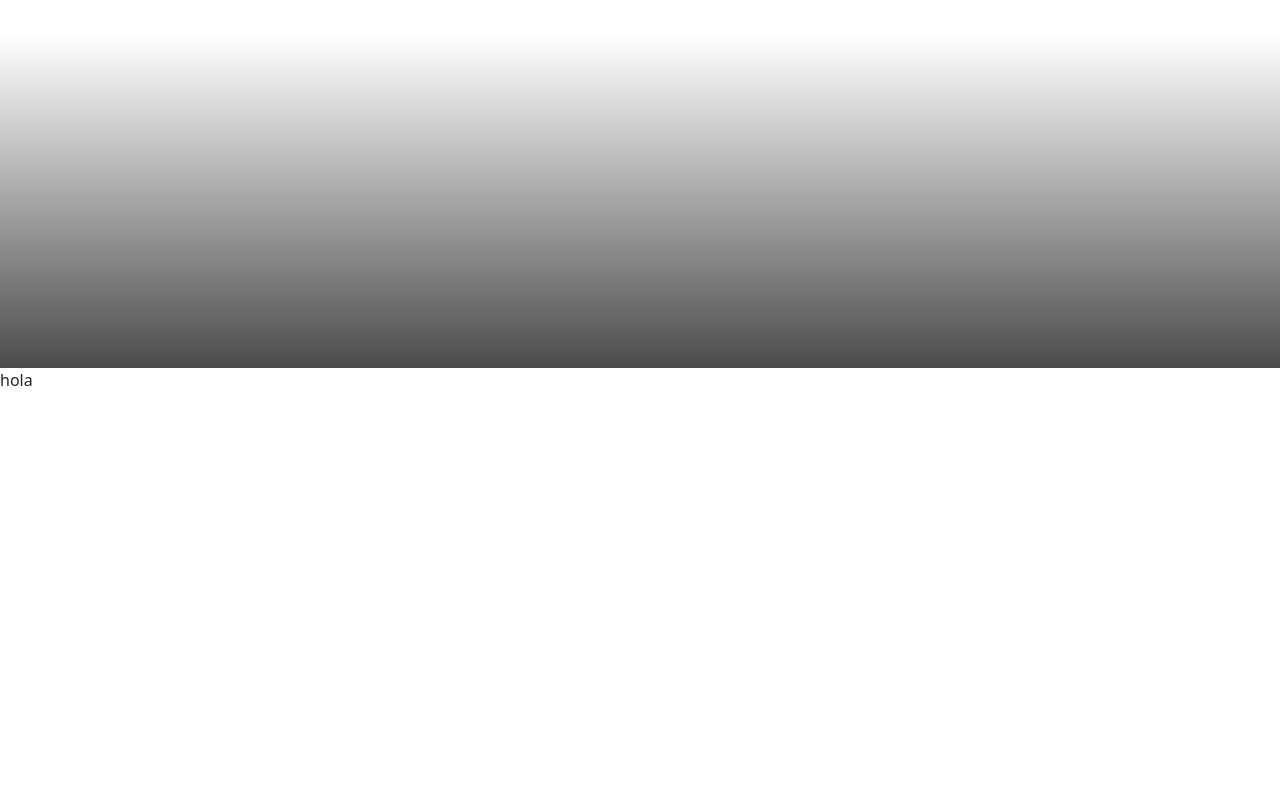
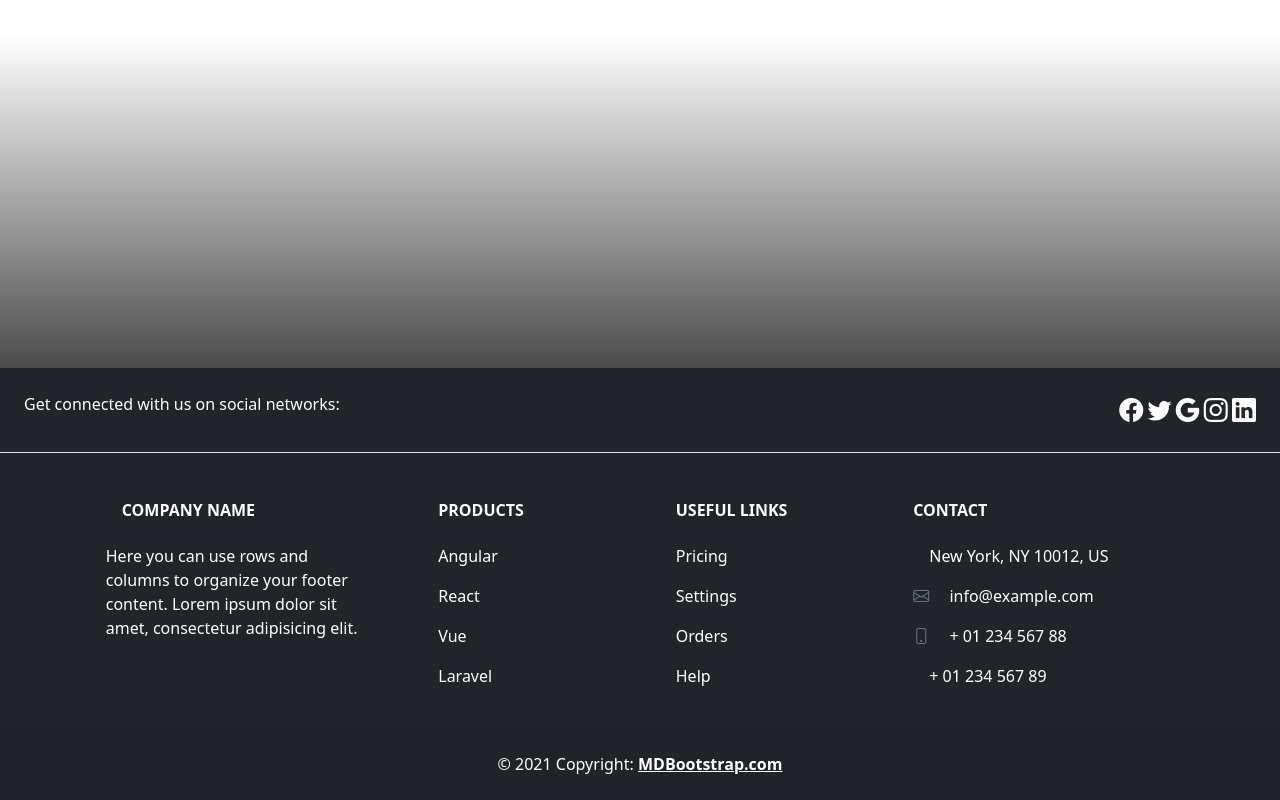
Before and after one commit to LuisDevelops/Repositorio-de-testeo, a plain HTML site: page index.html in a window 1280 px wide. Shown: the part 377-1177 px from the top of the page. Before the commit the page ends 800 px from the top, so only its background shows below. Drawn offline with nearby package versions, Linux system fonts and the light colour scheme.

Commit message:
Footer agregado

```diff
--- a/index.html
+++ b/index.html
@@ -6,6 +6,7 @@
   <meta name="viewport" content="width=device-width, initial-scale=1.0">
   <link rel="stylesheet" href="custom.css">
   <link href="https://cdn.jsdelivr.net/npm/bootstrap@5.3.0-alpha3/dist/css/bootstrap.min.css" rel="stylesheet" integrity="sha384-KK94CHFLLe+nY2dmCWGMq91rCGa5gtU4mk92HdvYe+M/SXH301p5ILy+dN9+nJOZ" crossorigin="anonymous">
+  <link rel="stylesheet" href="https://cdn.jsdelivr.net/npm/bootstrap-icons@1.10.4/font/bootstrap-icons.css">
   <title>Capsule Corporation</title>
 </head>
 <body>
@@ -21,28 +22,28 @@
         <div class="collapse navbar-collapse" id="navbarNavDropdown">
           <ul class="navbar-nav">
             <li class="nav-item">
-              <a class="nav-link mx-5 px-5 active" aria-current="page" href="https://luisdevelops.github.io/Repositorio-de-testeo/">Inicio</a>
+              <a class="nav-link text-white mx-5 px-5 active" aria-current="page" href="https://luisdevelops.github.io/Repositorio-de-testeo/">Inicio</a>
             </li>
             <li class="nav-item">
-              <a class="nav-link mx-5 px-5" href="#">Servicios</a>
+              <a class="nav-link text-white mx-5 px-5" href="#">Servicios</a>
             </li>
             <li class="nav-item">
-              <a class="nav-link mx-5 px-5" href="https://luisdevelops.github.io/Repositorio-de-testeo/contacto.html">Contacto</a>
+              <a class="nav-link text-white mx-5 px-5" href="https://luisdevelops.github.io/Repositorio-de-testeo/contacto.html">Contacto</a>
             </li>
             <li class="nav-item dropdown">
-              <a class="nav-link mx-5 px-5 dropdown-toggle" href="#" role="button" data-bs-toggle="dropdown" aria-expanded="false">
+              <a class="nav-link text-white mx-5 px-5 dropdown-toggle" href="#" role="button" data-bs-toggle="dropdown" aria-expanded="false">
                 Procesos
               </a>
-              <ul class="dropdown-menu mx-5 ">
-                <li><a class="dropdown-item ps-5" href="#">Cotización</a></li>
-                <li><a class="dropdown-item ps-5" href="#">Reclamo</a></li>
+              <ul class="dropdown-menu bg-black mx-5 ">
+                <li><a class="dropdown-item bg-black text-white ps-5" href="#">Cotización</a></li>
+                <li><a class="dropdown-item bg-black text-white ps-5" href="#">Reclamo</a></li>
               </ul>
             </li>
           </ul>
         </div>
       </div>
     </nav>
-    <!--Header-->
+  <!--Header-->
     <div class="masthead" style="background-image: url('Fondo\ de\ galaxia.jpg');">
       <div class="color-overlay">
         <div class="container">
@@ -50,7 +51,116 @@
         </div>
       </div>
     </div>
-    <div>hola</div>
+
+    <!-- Footer -->
+    <footer class="text-center text-lg-start bg-dark text-white">
+      <!-- Section: Social media -->
+      <section class="d-flex justify-content-center justify-content-lg-between p-4 border-bottom">
+        <!-- Left -->
+        <div class="me-5 d-none d-lg-block">
+          <span>Get connected with us on social networks:</span>
+        </div>
+        <!-- Left -->
+
+        <!-- Right -->
+        <div>
+            <i class="bi bi-facebook" style="font-size: 1.5rem;"></i>
+            <i class="bi bi-twitter" style="font-size: 1.5rem;"></i>
+            <i class="bi bi-google" style="font-size: 1.5rem;"></i>
+            <i class="bi bi-instagram" style="font-size: 1.5rem;"></i>
+            <i class="bi bi-linkedin" style="font-size: 1.5rem;"></i>
+        </div>
+        <!-- Right -->
+      </section>
+      <!-- Section: Social media -->
+
+      <!-- Section: Links  -->
+      <section class="">
+        <div class="container text-center text-md-start mt-5">
+          <!-- Grid row -->
+          <div class="row mt-3">
+            <!-- Grid column -->
+            <div class="col-md-3 col-lg-4 col-xl-3 mx-auto mb-4">
+              <!-- Content -->
+              <h6 class="text-uppercase fw-bold mb-4">
+                <i class="fas fa-gem me-3 text-secondary"></i>Company name
+              </h6>
+              <p>
+                Here you can use rows and columns to organize your footer content. Lorem ipsum
+                dolor sit amet, consectetur adipisicing elit.
+              </p>
+            </div>
+            <!-- Grid column -->
+
+            <!-- Grid column -->
+            <div class="col-md-2 col-lg-2 col-xl-2 mx-auto mb-4">
+              <!-- Links -->
+              <h6 class="text-uppercase fw-bold mb-4">
+                Products
+              </h6>
+              <p>
+                <a href="#!" class="text-decoration-none text-white">Angular</a>
+              </p>
+              <p>
+                <a href="#!" class="text-decoration-none text-white">React</a>
+              </p>
+              <p>
+                <a href="#!" class="text-decoration-none text-white">Vue</a>
+              </p>
+              <p>
+                <a href="#!" class="text-decoration-none text-white">Laravel</a>
+              </p>
+            </div>
+            <!-- Grid column -->
+
+            <!-- Grid column -->
+            <div class="col-md-3 col-lg-2 col-xl-2 mx-auto mb-4">
+              <!-- Links -->
+              <h6 class="text-uppercase fw-bold mb-4">
+                Useful links
+              </h6>
+              <p>
+                <a href="#!" class="text-decoration-none text-white">Pricing</a>
+              </p>
+              <p>
+                <a href="#!" class="text-decoration-none text-white">Settings</a>
+              </p>
+              <p>
+                <a href="#!" class="text-decoration-none text-white">Orders</a>
+              </p>
+              <p>
+                <a href="#!" class="text-decoration-none text-white">Help</a>
+              </p>
+            </div>
+            <!-- Grid column -->
+
+            <!-- Grid column -->
+            <div class="col-md-4 col-lg-3 col-xl-3 mx-auto mb-md-0 mb-4">
+              <!-- Links -->
+              <h6 class="text-uppercase fw-bold mb-4">Contact</h6>
+              <p><i class="bi bi-home me-3 text-secondary"></i> New York, NY 10012, US</p>
+              <p>
+                <i class="bi bi-envelope me-3 text-secondary"></i>
+                info@example.com
+              </p>
+              <p><i class="bi bi-phone me-3 text-secondary"></i> + 01 234 567 88</p>
+              <p><i class="bi bi-print me-3 text-secondary"></i> + 01 234 567 89</p>
+            </div>
+            <!-- Grid column -->
+          </div>
+          <!-- Grid row -->
+        </div>
+      </section>
+      <!-- Section: Links  -->
+
+      <!-- Copyright -->
+      <div class="text-center p-4" style="background-color: rgba(0, 0, 0, 0.025);">
+        © 2021 Copyright:
+        <a class="text-reset fw-bold" href="https://mdbootstrap.com/">MDBootstrap.com</a>
+      </div>
+      <!-- Copyright -->
+    </footer>
+    <!-- Footer -->
 
 
 <script src="https://cdn.jsdelivr.net/npm/bootstrap@5.3.0-alpha3/dist/js/bootstrap.bundle.min.js" integrity="sha384-ENjdO4Dr2bkBIFxQpeoTz1HIcje39Wm4jDKdf19U8gI4ddQ3GYNS7NTKfAdVQSZe" crossorigin="anonymous"></script>
```
